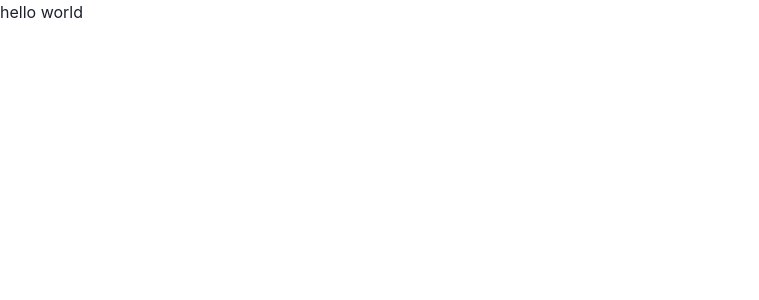
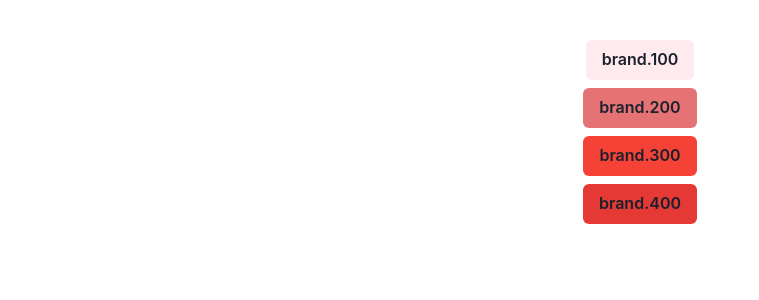
Before and after one commit to rulewrite/real-world-next.js, a Next.js app in the folder employee-directory-with-chakra-ui/: page / in a window 1280 px wide. Shown: the top 300 px of the page, without its empty margins (0-759 px from the left). Built offline with nearby package versions, Linux system fonts and the light colour scheme.

Commit message:
feat: 테마 컬러 적용

```diff
--- a/employee-directory-with-chakra-ui/src/pages/index.tsx
+++ b/employee-directory-with-chakra-ui/src/pages/index.tsx
@@ -1,3 +1,12 @@
+import { Button, VStack } from '@chakra-ui/react';
+
 export default function Home() {
-  return <div>hello world</div>;
+  return (
+    <VStack padding="10">
+      <Button backgroundColor="brand.100">brand.100</Button>
+      <Button backgroundColor="brand.200">brand.200</Button>
+      <Button backgroundColor="brand.300">brand.300</Button>
+      <Button backgroundColor="brand.400">brand.400</Button>
+    </VStack>
+  );
 }
```
